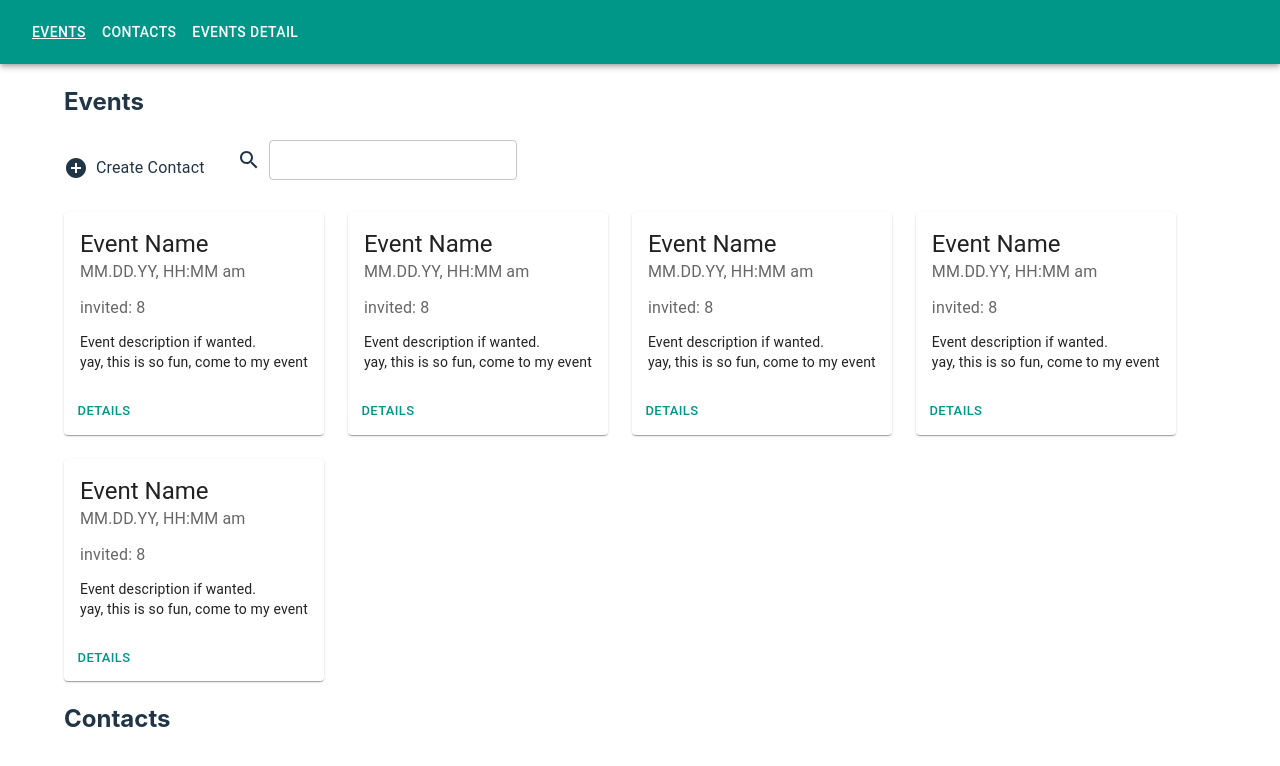
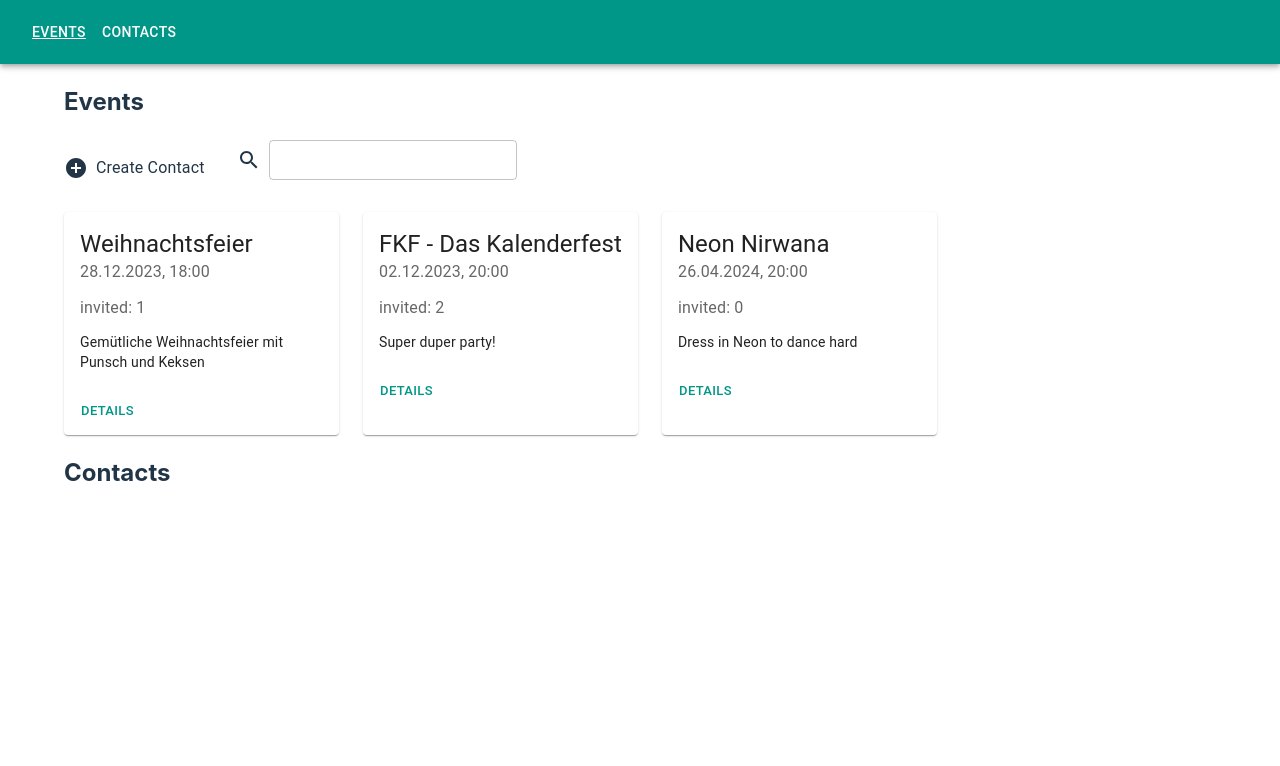
Before and after one commit to hanna-rodler/EventInviter, a React (Vite) app in the folder EventInviter/: page / in a window 1280 px wide. Shown: the top 766 px of the page. Built offline with nearby package versions, Linux system fonts and the light colour scheme.

Commit message:
feat: dynamic events props reading, dynamic events linking

```diff
--- a/EventInviter/src/App.tsx
+++ b/EventInviter/src/App.tsx
@@ -16,9 +16,6 @@ function App() {
                       <Button color="inherit" component={NavLink} to="/contacts">
                           Contacts
                       </Button>
-                      <Button color="inherit" component={NavLink} to="/events/1">
-                          Events Detail
-                      </Button>
                   </Toolbar>
               </AppBar>
               <Container>
--- a/EventInviter/src/components/EventCard.tsx
+++ b/EventInviter/src/components/EventCard.tsx
@@ -3,30 +3,33 @@ import CardActions from '@mui/material/CardActions';
 import CardContent from '@mui/material/CardContent';
 import Button from '@mui/material/Button';
 import Typography from '@mui/material/Typography';
+import {Link} from "react-router-dom";
+import { Event } from "../types/events";
 
-export const EventCard = () => {
+interface EventCardProps {
+    event: Event;
+}
+
+export const EventCard: React.FC<EventCardProps> = ({ event }) => {
     return (
-        <Card sx={{ minWidth: 250, maxWidth: 300, display: 'block'}}>
+        <Card sx={{ minWidth: 275, maxWidth: 275, display: 'block'}}>
             <CardContent>
                 <Typography variant="h5" component="div">
-                    Event Name
+                    {event.name}
                 </Typography>
                 <Typography sx={{ mb: 1.5 }} color="text.secondary">
-                    MM.DD.YY, HH:MM am
+                    {event.date}, {event.time}
                 </Typography>
                 <Typography sx={{ mb: 1.5 }} color="text.secondary" gutterBottom>
-                    invited: 8
+                    invited: {event.invitees.length}
                 </Typography>
                 <Typography variant="body2">
-                    Event description if wanted.
-                    <br />
-                    yay, this is so fun, come to my event
+                    {event.description}
                 </Typography>
             </CardContent>
             <CardActions>
-                <Button size="small">Details</Button>
+                <Link style={{marginLeft: 6}} to={`/events/${event.id}`}><Button style={{paddingLeft: 0}} size="small">Details</Button></Link>
             </CardActions>
-
         </Card>
     );
 }
--- a/EventInviter/src/pages/EventDetailPage.tsx
+++ b/EventInviter/src/pages/EventDetailPage.tsx
@@ -10,52 +10,8 @@ import { Contact } from "../types/contact";
 import { useDrag, useDrop } from "react-dnd";
 import { useAppSelector } from "../store/hooks";
 import { selectContacts } from "../store/contactsSlice";
-
-const EVENTS: Event[] = [
-  {
-    id: 1,
-    name: "Weihnachtsfeier",
-    date: "28.12.2023",
-    time: "18:00",
-    location: "Linz",
-    description: "Gemütliche Weihnachtsfeier mit Punsch und Keksen",
-    isInvitesSent: false,
-    invitees: [
-      {
-        id: 1,
-        firstName: "Hanna",
-        lastName: "Rodler",
-        telNumber: "+43 677 62675165",
-        email: "hannah@example.com",
-      },
-    ],
-  },
-  {
-    id: 2,
-    name: "FKF - Das Kalenderfest",
-    date: "02.12.2023",
-    time: "20:00",
-    location: "Hagenberg",
-    description: "Super duper party!",
-    isInvitesSent: true,
-    invitees: [
-      {
-        id: 2,
-        firstName: "Tobias",
-        lastName: "Kothbauer",
-        telNumber: "+43 650 2109448",
-        email: "tobias@example.com",
-      },
-      {
-        id: 3,
-        firstName: "Elena",
-        lastName: "Ebetshuber",
-        telNumber: "+43 664 88440326",
-        email: "elena@example.com",
-      },
-    ],
-  },
-];
+import {useSelector} from "react-redux";
+import {RootState} from "../store/store";
 
 const DraggableCard = ({ contact }) => {
   const [{ isDragging }, drag] = useDrag({
@@ -78,20 +34,18 @@ const DraggableCard = ({ contact }) => {
   );
 };
 
-type Props = {
-  events: Event[];
-};
+export const EventDetailPage = () => {
+  // events = EVENTS;
+  const contacts = useAppSelector(selectContacts);
+  const events: Event[] = useSelector((state: RootState) => state.events.entities)
 
-export const EventDetailPage = ({ events }: Props) => {
-  events = EVENTS;
-  const contacts = useAppSelector(selectContacts);
-
-  const { id }: { id: string } = useParams();
+  const { id } = useParams() as {id: string};
+  const numericId: number = parseInt(id, 10);
   const [event, setEvent] = useState(events);
   const isInvitesSent = event[0]?.isInvitesSent || false;
 
   useEffect(() => {
-    const selectedEvent = events.find((e) => e.id == id);
+    const selectedEvent = events.find((e) => e.id === numericId);
 
     if (selectedEvent) setEvent([selectedEvent]);
   }, [id]);
@@ -115,7 +69,7 @@ export const EventDetailPage = ({ events }: Props) => {
     }
   };
 
-  const handleDelete = (contactId) => {
+  const handleDelete = (contactId: number) => {
     const updatedEvent = {
       ...event[0],
       invitees: event[0].invitees.filter((invitee) => invitee.id !== contactId),
--- a/EventInviter/src/pages/EventsPage.tsx
+++ b/EventInviter/src/pages/EventsPage.tsx
@@ -1,11 +1,17 @@
 import {EventCard} from "../components/EventCard";
 import Stack from '@mui/material/Stack';
+import type { RootState } from '../store/store';
 import {Fragment} from "react";
 import AddCircleIcon from "@mui/icons-material/AddCircle";
 import Typography from "@mui/material/Typography";
 import { SearchBar } from "../components/SearchBar";
+import {Event} from "../types/events";
+import {useSelector} from "react-redux";
 
 export const EventsPage = () => {
+    const events: Event[] = useSelector((state: RootState) => state.events.entities)
+    // const dispatch = useDispatch()
+
     return (
         <Fragment>
             <div>
@@ -25,11 +31,9 @@ export const EventsPage = () => {
                     <SearchBar onSearch={handleSearch} />
                 </Stack>
                 <Stack direction="row" spacing={3} useFlexGap flexWrap="wrap">
-                    <EventCard></EventCard>
-                    <EventCard></EventCard>
-                    <EventCard></EventCard>
-                    <EventCard></EventCard>
-                    <EventCard></EventCard>
+                    {events.map(event => (
+                            <EventCard key={event.id} event={event}></EventCard>
+                    ))}
                 </Stack>
             </div>
             <div>
--- /dev/null
+++ b/EventInviter/src/services/EventsService.ts
@@ -0,0 +1,62 @@
+import { Event } from "../types/events";
+
+const EVENTS: Event[] = [
+    {
+        id: 1,
+        name: "Weihnachtsfeier",
+        date: "28.12.2023",
+        time: "18:00",
+        location: "Linz",
+        description: "Gemütliche Weihnachtsfeier mit Punsch und Keksen",
+        isInvitesSent: false,
+        invitees: [
+            {
+                id: 1,
+                firstName: "Hanna",
+                lastName: "Rodler",
+                telNumber: "+43 677 62675165",
+                email: "hannah@example.com",
+            },
+        ],
+    },
+    {
+        id: 2,
+        name: "FKF - Das Kalenderfest",
+        date: "02.12.2023",
+        time: "20:00",
+        location: "Hagenberg",
+        description: "Super duper party!",
+        isInvitesSent: true,
+        invitees: [
+            {
+                id: 2,
+                firstName: "Tobias",
+                lastName: "Kothbauer",
+                telNumber: "+43 650 2109448",
+                email: "tobias@example.com",
+            },
+            {
+                id: 3,
+                firstName: "Elena",
+                lastName: "Ebetshuber",
+                telNumber: "+43 664 88440326",
+                email: "elena@example.com",
+            },
+        ],
+    },
+    {
+        id: 3,
+        name: "Neon Nirwana",
+        date: "26.04.2024",
+        time: "20:00",
+        location: "Hagenberg",
+        description: "Dress in Neon to dance hard",
+        isInvitesSent: false,
+        invitees: [
+        ],
+    },
+]
+
+export const initializeEvents = (): Event[] => {
+    return EVENTS;
+}
--- /dev/null
+++ b/EventInviter/src/store/eventsSlice.ts
@@ -0,0 +1,34 @@
+import { createSlice } from '@reduxjs/toolkit';
+import { Event } from "../types/events";
+import { initializeEvents } from "../services/EventsService";
+
+export interface EventsState {
+    entities: Event[];
+}
+
+const initialState: EventsState = {
+    entities: initializeEvents(),
+};
+
+export const eventsSlice = createSlice({
+    name: "events",
+    initialState,
+    reducers: {
+        add: (state, action) => {
+            // Redux Toolkit allows us to write "mutating" logic in reducers. It
+            // doesn't actually mutate the state because it uses the Immer library,
+            // which detects changes to a "draft state" and produces a brand new
+            // immutable state based off those changes
+            state.entities.push(action.payload)
+            console.log('added', action);
+        },
+        remove: (state, action) => {
+            state.entities = state.entities.filter((e) => e.id !== action.payload.id);
+            console.log('added', action);
+        },
+    },
+})
+
+export const { add, remove } = eventsSlice.actions
+
+export default eventsSlice.reducer
--- a/EventInviter/src/store/store.ts
+++ b/EventInviter/src/store/store.ts
@@ -1,9 +1,11 @@
 import { configureStore } from "@reduxjs/toolkit";
 import contactsReducer from "./contactsSlice";
+import eventsReducer from "./eventsSlice";
 
 export const store = configureStore({
   reducer: {
     contacts: contactsReducer,
+    events: eventsReducer
   },
 });
 
```
